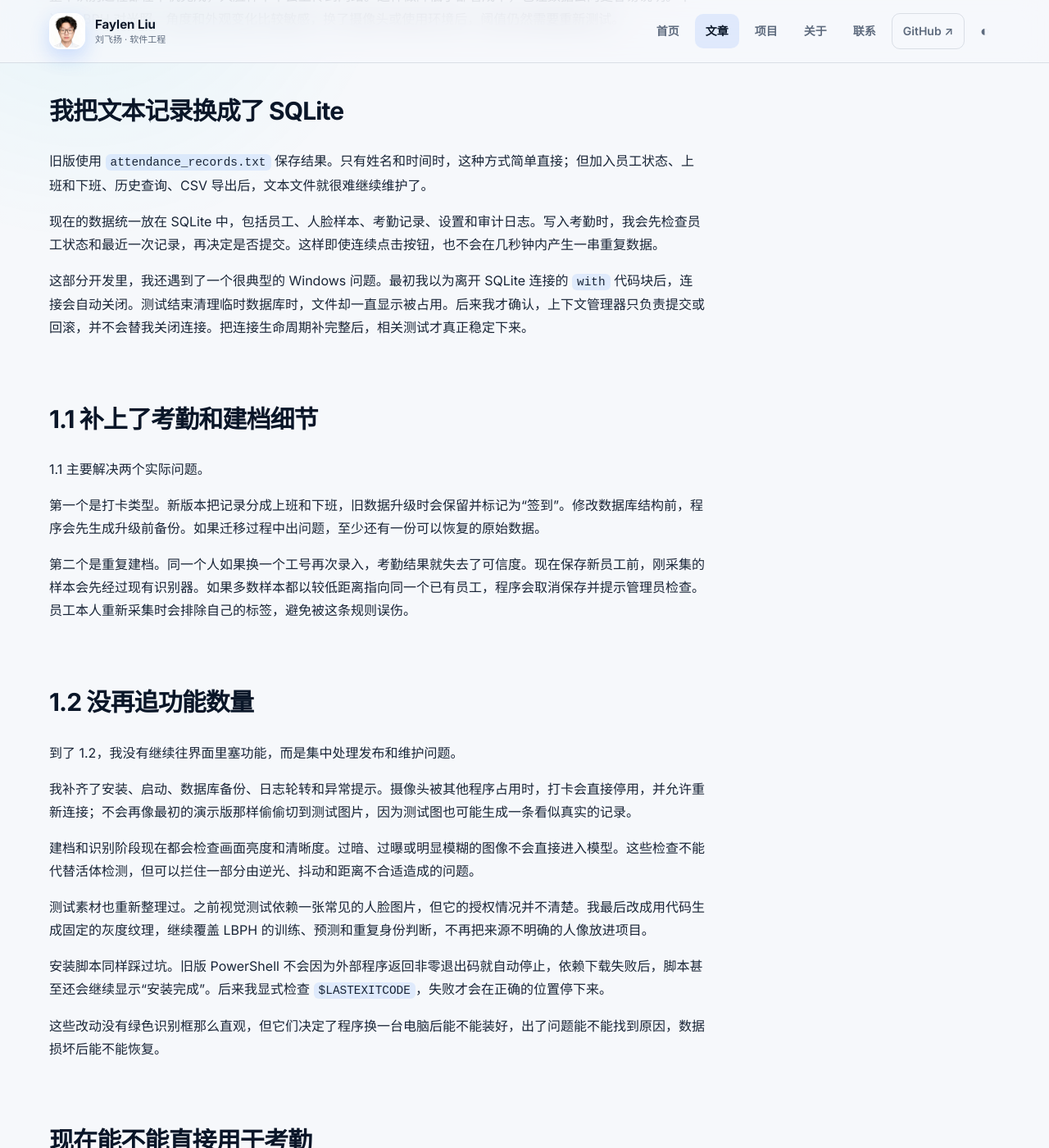
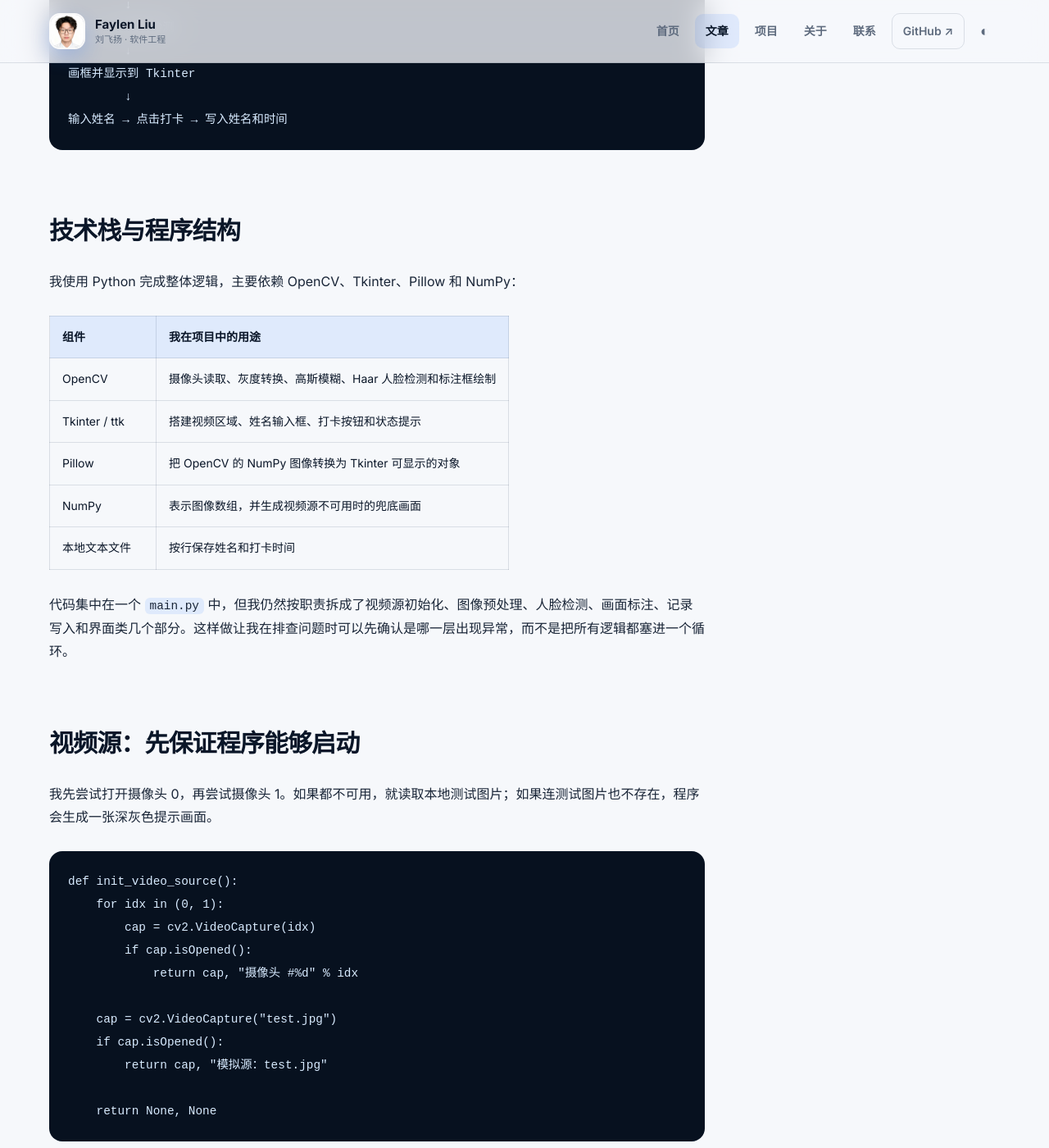
Before and after one commit to sheeplhy/sheeplhy.github.io, a Jekyll site: the page built from _posts/2025-09-18-opencv-face-attendance.md, in a window 1280 px wide and 1400 px high, scrolled down 1292 px. Shown: the whole window at 82% size. Built offline with Jekyll 4.4.1, drawn with Linux system fonts in a browser that asks for light colours; some of the changed text lies outside the part shown.

Commit message:
保留旧版记录并新增人脸考勤 1.2 文章

````diff
--- a/_posts/2025-09-18-opencv-face-attendance.md
+++ b/_posts/2025-09-18-opencv-face-attendance.md
@@ -1,72 +1,229 @@
 ---
 layout: post
-title: "轻量化人脸考勤 1.2：我把最初的检测 Demo 重新做了一遍"
-description: "从手动输入姓名到本地人脸识别，我记录了这个 Windows 考勤小工具的三次迭代，以及真正落地前必须面对的边界。"
-date: 2026-10-20 09:00:00 +0800
+title: "我用 Python 与 OpenCV 做了一个轻量化人脸考勤工具"
+description: "从摄像头取帧、Haar 人脸检测到 Tkinter 交互和本地打卡记录，我完成了一次小型计算机视觉应用实践。"
+date: 2026-10-19 09:00:00 +0800
 categories: [计算机视觉, Python, OpenCV, 桌面应用]
 permalink: /posts/opencv-face-attendance/
 ---
 
-第一次写这个项目时，我只想把 OpenCV 和 Tkinter 串起来：打开摄像头，检测到人脸后点一下按钮，再把姓名和时间写进文本文件。
+为了把 OpenCV 的图像处理流程和桌面界面开发串联起来，我做了一个轻量化人脸考勤工具。程序能够读取电脑摄像头画面，在当前帧中检测正面人脸，并在我输入姓名、点击“打卡”后，把姓名和时间追加写入本地记录文件。
 
-程序很快就跑起来了。摄像头前出现一张脸，画面里有绿色框，文本文件也多了一行记录。拿来演示没有问题，但我自己用过几次后，很快发现它并不能算真正的考勤工具。
+我需要先说明它的能力边界：**这个版本实现的是人脸检测，不是人脸身份识别。** 姓名由我手动输入，Haar 分类器只能判断画面里是否存在类似正面人脸的区域，不能证明镜头前的人就是输入框里的姓名，也没有活体检测。因此它适合作为个人学习和流程原型，不应该直接用于真实单位的正式考勤。
 
-最明显的问题是，旧版只知道“画面里有一张脸”，不知道“这张脸是谁”。姓名仍然需要手工输入，只要镜头前有任何一个人，就能替别人打卡。文本记录也只能打开文件查看，重复打卡、员工管理、备份和异常恢复都没有处理。
+## 我想练习的不只是一个检测框
 
-所以我没有继续在旧代码上堆按钮，而是重新整理了程序结构。现在这个项目更新到了 1.2，仍然是一个轻量、离线的 Windows 客户端，但从身份识别到数据管理，已经形成了比较完整的闭环。
+如果只调用一次 OpenCV 的检测函数，代码很快就能跑起来。但我更希望把它做成一个完整的小程序，所以给自己设置了几项具体目标：
 
-## 识别是怎么做的
+- 实时读取摄像头，并允许在设备不可用时降级到测试图片或提示画面；
+- 对每一帧执行灰度转换和轻量降噪，再进行人脸检测；
+- 将 OpenCV 画面持续显示在 Tkinter 窗口中，同时保持按钮可以正常响应；
+- 在点击打卡时检查姓名、画面和人脸状态，避免直接写入无效记录；
+- 将结果保存为简单、可查看的本地文本，完成从视觉输入到业务记录的最小闭环。
 
-我没有直接上体积很大的深度学习模型，而是选择了 OpenCV 自带的 Haar 检测器和 LBPH 识别器。
+最终的数据流可以概括为：
 
-Haar 只负责在画面中找到人脸区域。员工建档时，程序会连续采集 20 张人脸，把它们裁剪成统一大小的灰度图，再做直方图均衡化。LBPH 会用这些样本训练本地模型，并为每名员工保存一个标签。
+```text
+摄像头 / 测试图片
+        ↓
+OpenCV 逐帧读取
+        ↓
+灰度转换 + 高斯模糊
+        ↓
+Haar 正面人脸检测
+        ↓
+画框并显示到 Tkinter
+        ↓
+输入姓名 → 点击打卡 → 写入姓名和时间
+```
 
-日常打卡时，程序先找到人脸，再让 LBPH 返回最接近的员工标签和距离。这个距离不是“识别准确率”，数值越低，只能说明当前画面和建档样本越接近。我把默认阈值设为 65，同时要求同一名员工连续多次识别稳定，才允许点击打卡。
+## 技术栈与程序结构
 
-我保留了最后一次人工确认，没有做成“看到脸就自动写记录”。考勤设备如果放在人来人往的位置，自动触发很容易把路过的人也记进去。多点一下按钮虽然不够炫，但实际用起来更稳妥。
+我使用 Python 完成整体逻辑，主要依赖 OpenCV、Tkinter、Pillow 和 NumPy：
 
-整个识别过程都在本机完成，人脸样本不会上传到网络。这样做降低了部署成本，也让数据去向更容易说明。不过，LBPH 对光照、角度和外观变化比较敏感，换了摄像头或使用环境后，阈值仍然需要重新测试。
+| 组件 | 我在项目中的用途 |
+| --- | --- |
+| OpenCV | 摄像头读取、灰度转换、高斯模糊、Haar 人脸检测和标注框绘制 |
+| Tkinter / ttk | 搭建视频区域、姓名输入框、打卡按钮和状态提示 |
+| Pillow | 把 OpenCV 的 NumPy 图像转换为 Tkinter 可显示的对象 |
+| NumPy | 表示图像数组，并生成视频源不可用时的兜底画面 |
+| 本地文本文件 | 按行保存姓名和打卡时间 |
 
-## 我把文本记录换成了 SQLite
+代码集中在一个 `main.py` 中，但我仍然按职责拆成了视频源初始化、图像预处理、人脸检测、画面标注、记录写入和界面类几个部分。这样做让我在排查问题时可以先确认是哪一层出现异常，而不是把所有逻辑都塞进一个循环。
 
-旧版使用 `attendance_records.txt` 保存结果。只有姓名和时间时，这种方式简单直接；但加入员工状态、上班和下班、历史查询、CSV 导出后，文本文件就很难继续维护了。
+## 视频源：先保证程序能够启动
 
-现在的数据统一放在 SQLite 中，包括员工、人脸样本、考勤记录、设置和审计日志。写入考勤时，我会先检查员工状态和最近一次记录，再决定是否提交。这样即使连续点击按钮，也不会在几秒钟内产生一串重复数据。
+我先尝试打开摄像头 0，再尝试摄像头 1。如果都不可用，就读取本地测试图片；如果连测试图片也不存在，程序会生成一张深灰色提示画面。
 
-这部分开发里，我还遇到了一个很典型的 Windows 问题。最初我以为离开 SQLite 连接的 `with` 代码块后，连接会自动关闭。测试结束清理临时数据库时，文件却一直显示被占用。后来我才确认，上下文管理器只负责提交或回滚，并不会替我关闭连接。把连接生命周期补完整后，相关测试才真正稳定下来。
+```python
+def init_video_source():
+    for idx in (0, 1):
+        cap = cv2.VideoCapture(idx)
+        if cap.isOpened():
+            return cap, "摄像头 #%d" % idx
 
-## 1.1 补上了考勤和建档细节
+    cap = cv2.VideoCapture("test.jpg")
+    if cap.isOpened():
+        return cap, "模拟源：test.jpg"
 
-1.1 主要解决两个实际问题。
+    return None, None
+```
 
-第一个是打卡类型。新版本把记录分成上班和下班，旧数据升级时会保留并标记为“签到”。修改数据库结构前，程序会先生成升级前备份。如果迁移过程中出问题，至少还有一份可以恢复的原始数据。
+这个三级降级设计并不会让检测变得更准确，但它提升了程序的可调试性：即使换到没有摄像头的环境，我仍然可以打开界面，继续检查布局、状态提示和记录逻辑。
 
-第二个是重复建档。同一个人如果换一个工号再次录入，考勤结果就失去了可信度。现在保存新员工前，刚采集的样本会先经过现有识别器。如果多数样本都以较低距离指向同一个已有员工，程序会取消保存并提示管理员检查。员工本人重新采集时会排除自己的标签，避免被这条规则误伤。
+## 图像预处理与 Haar 人脸检测
 
-## 1.2 没再追功能数量
+每一帧进入检测器前，我先把 BGR 彩色图像转换为灰度图，再做一次 5×5 高斯模糊。
 
-到了 1.2，我没有继续往界面里塞功能，而是集中处理发布和维护问题。
+```python
+def preprocess(frame):
+    gray = cv2.cvtColor(frame, cv2.COLOR_BGR2GRAY)
+    return cv2.GaussianBlur(gray, (5, 5), 0)
+```
 
-我补齐了安装、启动、数据库备份、日志轮转和异常提示。摄像头被其他程序占用时，打卡会直接停用，并允许重新连接；不会再像最初的演示版那样偷偷切到测试图片，因为测试图也可能生成一条看似真实的记录。
+Haar 特征主要利用区域亮度差进行判断，灰度图已经能够提供需要的信息；高斯模糊可以轻微抑制噪点，减少细碎纹理对检测的干扰。随后我调用 OpenCV 自带的正面人脸级联分类器：
 
-建档和识别阶段现在都会检查画面亮度和清晰度。过暗、过曝或明显模糊的图像不会直接进入模型。这些检查不能代替活体检测，但可以拦住一部分由逆光、抖动和距离不合适造成的问题。
+```python
+def detect_faces(gray):
+    return face_cascade.detectMultiScale(
+        gray,
+        scaleFactor=1.1,
+        minNeighbors=5,
+        minSize=(80, 80),
+    )
+```
 
-测试素材也重新整理过。之前视觉测试依赖一张常见的人脸图片，但它的授权情况并不清楚。我最后改成用代码生成固定的灰度纹理，继续覆盖 LBPH 的训练、预测和重复身份判断，不再把来源不明确的人像放进项目。
+我把 `scaleFactor` 设置为 1.1，在检测速度和尺度搜索细度之间取一个简单平衡；`minNeighbors=5` 用于减少过于松散的候选框；`minSize=(80, 80)` 则过滤画面中过小的区域。这些参数只适合当前练习环境，并不是通用最优值。换摄像头、距离、光照或角度后，都需要重新测试漏检和误检情况。
 
-安装脚本同样踩过坑。旧版 PowerShell 不会因为外部程序返回非零退出码就自动停止，依赖下载失败后，脚本甚至还会继续显示“安装完成”。后来我显式检查 `$LASTEXITCODE`，失败才会在正确的位置停下来。
+<figure>
+  <img src="{{ '/assets/images/face-attendance/01-face-detected.png' | relative_url }}" alt="轻量化人脸考勤工具检测到一张人脸的界面">
+  <figcaption>检测阶段：程序读取摄像头 #0，在当前帧中标出一张正面人脸，此时尚未写入打卡记录。</figcaption>
+</figure>
 
-这些改动没有绿色识别框那么直观，但它们决定了程序换一台电脑后能不能装好，出了问题能不能找到原因，数据损坏后能不能恢复。
+## Tkinter 中持续显示视频
 
-## 现在能不能直接用于考勤
+这个项目里让我印象最深的并不是检测器，而是如何让 Tkinter 在刷新视频时仍然响应按钮。直接使用 `while True` 会占住主线程，窗口容易卡死，所以我使用 `root.after()` 让界面事件循环每隔约 30 毫秒调度一次更新函数。
 
-我的判断是：它可以作为课程项目、内部原型，或者有人值守的低风险考勤工具，但还不适合直接承担工资结算这类严肃场景。
+```python
+def _update_loop(self):
+    frame = self._grab_frame()
+    gray = preprocess(frame)
+    faces = detect_faces(gray)
 
-原因也很明确。现在没有专业活体检测，手机视频和清晰照片仍然可能骗过系统；LBPH 在侧脸、遮挡和光照变化较大的情况下并不稳定；单机 SQLite 适合一台设备独立使用，不适合多个门店和大量终端同步。
+    self.latest_frame = frame
+    self.latest_faces = faces
 
-如果继续迭代，我会先做活体检测、排班规则和更完整的权限审计，而不是继续调整按钮颜色。做完这几版后，我越来越觉得，人脸考勤最难的不是在画面上框出一张脸，而是让每一条记录都足够可信，并且在出现异常时还有办法解释和恢复。
+    annotated = annotate(frame, faces)
+    rgb = cv2.cvtColor(annotated, cv2.COLOR_BGR2RGB)
+    self._photo = ImageTk.PhotoImage(Image.fromarray(rgb))
+    self.video_label.configure(image=self._photo)
 
-这也是我重新做这个项目最大的收获：从“代码能够运行”，走到“程序可以交给别人使用”，中间还有很长一段工程上的路。
+    self.root.after(30, self._update_loop)
+```
+
+OpenCV 使用 BGR 通道顺序，而 Pillow 和 Tkinter 需要 RGB，所以显示前要进行颜色转换。我还把 `PhotoImage` 保存到 `self._photo`，避免局部变量在函数结束后被回收，导致界面中的画面消失。
+
+检测结果同样被缓存为 `self.latest_faces`。点击打卡时，我直接检查最新一帧的状态，不再重复运行一次检测。
+
+## 打卡校验与本地记录
+
+我给打卡按钮设置了三层基础校验：没有输入姓名时拒绝写入；画面尚未就绪时提示等待；当前帧没有检测到人脸时判定打卡失败。全部通过后，程序才把记录追加到文本文件。
+
+```python
+def on_checkin(self):
+    name = self.name_entry.get().strip()
+
+    if not name:
+        self._set_status("请先输入姓名", "orange")
+        return
+    if self.latest_frame is None:
+        self._set_status("画面未就绪，请稍候", "orange")
+        return
+    if len(self.latest_faces) == 0:
+        self._set_status("未检测到人脸，打卡失败", "red")
+        return
+
+    line = write_record(name)
+    self._set_status("打卡成功！%s" % line, "green")
+```
+
+写入时使用追加模式，每条记录由姓名和当前时间组成：
+
+```python
+def write_record(name):
+    timestamp = datetime.datetime.now().strftime("%Y-%m-%d %H:%M:%S")
+    line = "%s,%s" % (name, timestamp)
+    with open("attendance_records.txt", "a", encoding="utf-8") as f:
+        f.write(line + "\n")
+    return line
+```
+
+<figure>
+  <img src="{{ '/assets/images/face-attendance/02-checkin-success.png' | relative_url }}" alt="输入姓名并成功写入打卡时间的界面">
+  <figcaption>打卡阶段：姓名、人脸状态和画面状态通过检查后，程序在右侧显示写入成功的时间。</figcaption>
+</figure>
+
+文本追加实现简单，也便于直接打开检查，但它没有数据库的查询、去重、权限和并发能力。因此我把它看作原型阶段的数据出口，不是正式考勤系统的存储方案。
+
+## 我在调试中遇到的几个问题
+
+### 1. NumPy 数组不能直接判断真假
+
+`detectMultiScale()` 检测到人脸时可能返回数组。我最初如果写成 `if not faces`，就可能遇到数组真值不明确的问题。后来统一使用 `len(faces) == 0` 判断检测结果是否为空。
+
+### 2. 界面刷新不能阻塞事件循环
+
+实时视频很容易让人自然地写出无限循环，但 GUI 主线程还需要处理按钮、关闭窗口和重绘事件。使用 `after()` 后，视频更新和用户交互才能在同一个事件循环中协调运行。
+
+### 3. 摄像头成功打开不代表后续每帧都成功
+
+设备可能在运行中被占用或断开，所以每次 `read()` 都需要检查返回状态。读取失败时，我让程序回到兜底画面，而不是继续传递空帧。
+
+### 4. 检测到人脸不等于识别出身份
+
+这是这个项目最重要的边界。绿色框只能证明分类器在当前画面找到了一块人脸候选区域，不能证明姓名真实，也不能抵御照片、视频回放或他人代填姓名。
+
+## 隐私、安全与实际使用限制
+
+人脸属于敏感生物特征信息。虽然这个原型没有保存人脸照片和特征向量，但摄像头画面、姓名和考勤时间仍然涉及个人信息。如果继续开发，我需要在采集前取得明确同意，说明用途、保存期限和删除方式，并尽量减少不必要的数据留存。
+
+当前版本还存在以下限制：
+
+- 没有身份识别，任何人都可以输入其他姓名；
+- 没有活体检测，照片或屏幕回放可能通过人脸检测；
+- Haar 检测对侧脸、遮挡、逆光和较远距离的人脸适应性有限；
+- 文本记录没有加密、权限控制、去重和防篡改能力；
+- 没有对误检率、漏检率、延迟和不同人群表现做系统评估；
+- 界面和处理都在主线程，复杂模型加入后可能影响交互流畅度。
+
+因此，我不会把这个程序用于真实考勤决策，也不会把一次成功截图当作准确率证明。
+
+## 如果继续迭代
+
+下一步我会优先补齐工程闭环，而不是只替换一个更大的模型：
+
+1. 加入同一姓名在固定时间内的重复打卡限制；
+2. 使用 SQLite 管理记录，并提供查询、导出和删除功能；
+3. 将视频采集与推理移到工作线程，避免阻塞界面；
+4. 对摄像头失效、文件写入失败和模型加载异常给出明确提示；
+5. 在获得用户授权的前提下，再评估身份特征注册、比对和活体检测；
+6. 建立包含不同光照、角度和遮挡条件的测试集，记录误检、漏检和响应时间；
+7. 增加数据加密、访问权限、留存期限与删除机制。
+
+这个小项目让我第一次把图像处理、事件驱动 GUI 和本地数据记录串成了一个可以交互的应用。它的算法并不复杂，但我从中更清楚地理解了摄像头输入、图像格式转换、检测结果缓存、界面调度和异常兜底之间的关系。更重要的是，我也认识到：做出一个能够检测人脸的界面，只是开始；要成为真正可信的考勤系统，还需要身份验证、安全、隐私、评估和长期维护。
 
 ---
 
-本文只记录项目的实现过程和个人判断。项目使用的是我自己的测试数据，文章不公开人脸样本和真实考勤记录。
+## 图片与内容说明
+
+- 两张界面截图来自我的本地项目运行过程，仅用于技术实践展示。
+- 截图中的姓名和画面由我本人提供；文章没有公开其他人员的考勤记录。
+- 本文介绍的是个人练习原型，不构成真实考勤、人事管理或身份认证方案。
+
+---
+
+## 后续版本
+
+这个项目后来继续更新到了 1.2。我把身份识别、SQLite 数据管理、升级备份和实际使用中的问题单独写成了新文章：
+
+[查看《轻量化人脸考勤 1.2：我把最初的检测 Demo 重新做了一遍》]({{ '/posts/face-attendance-1-2/' | relative_url }})
--- /dev/null
+++ b/_posts/2026-10-20-face-attendance-1-2.md
@@ -0,0 +1,72 @@
+---
+layout: post
+title: "轻量化人脸考勤 1.2：我把最初的检测 Demo 重新做了一遍"
+description: "从手动输入姓名到本地人脸识别，我记录了这个 Windows 考勤小工具的三次迭代，以及真正落地前必须面对的边界。"
+date: 2026-10-20 09:00:00 +0800
+categories: [计算机视觉, Python, OpenCV, 桌面应用]
+permalink: /posts/face-attendance-1-2/
+---
+
+第一次写这个项目时，我只想把 OpenCV 和 Tkinter 串起来：打开摄像头，检测到人脸后点一下按钮，再把姓名和时间写进文本文件。
+
+程序很快就跑起来了。摄像头前出现一张脸，画面里有绿色框，文本文件也多了一行记录。拿来演示没有问题，但我自己用过几次后，很快发现它并不能算真正的考勤工具。
+
+最明显的问题是，旧版只知道“画面里有一张脸”，不知道“这张脸是谁”。姓名仍然需要手工输入，只要镜头前有任何一个人，就能替别人打卡。文本记录也只能打开文件查看，重复打卡、员工管理、备份和异常恢复都没有处理。
+
+所以我没有继续在旧代码上堆按钮，而是重新整理了程序结构。现在这个项目更新到了 1.2，仍然是一个轻量、离线的 Windows 客户端，但从身份识别到数据管理，已经形成了比较完整的闭环。
+
+## 识别是怎么做的
+
+我没有直接上体积很大的深度学习模型，而是选择了 OpenCV 自带的 Haar 检测器和 LBPH 识别器。
+
+Haar 只负责在画面中找到人脸区域。员工建档时，程序会连续采集 20 张人脸，把它们裁剪成统一大小的灰度图，再做直方图均衡化。LBPH 会用这些样本训练本地模型，并为每名员工保存一个标签。
+
+日常打卡时，程序先找到人脸，再让 LBPH 返回最接近的员工标签和距离。这个距离不是“识别准确率”，数值越低，只能说明当前画面和建档样本越接近。我把默认阈值设为 65，同时要求同一名员工连续多次识别稳定，才允许点击打卡。
+
+我保留了最后一次人工确认，没有做成“看到脸就自动写记录”。考勤设备如果放在人来人往的位置，自动触发很容易把路过的人也记进去。多点一下按钮虽然不够炫，但实际用起来更稳妥。
+
+整个识别过程都在本机完成，人脸样本不会上传到网络。这样做降低了部署成本，也让数据去向更容易说明。不过，LBPH 对光照、角度和外观变化比较敏感，换了摄像头或使用环境后，阈值仍然需要重新测试。
+
+## 我把文本记录换成了 SQLite
+
+旧版使用 `attendance_records.txt` 保存结果。只有姓名和时间时，这种方式简单直接；但加入员工状态、上班和下班、历史查询、CSV 导出后，文本文件就很难继续维护了。
+
+现在的数据统一放在 SQLite 中，包括员工、人脸样本、考勤记录、设置和审计日志。写入考勤时，我会先检查员工状态和最近一次记录，再决定是否提交。这样即使连续点击按钮，也不会在几秒钟内产生一串重复数据。
+
+这部分开发里，我还遇到了一个很典型的 Windows 问题。最初我以为离开 SQLite 连接的 `with` 代码块后，连接会自动关闭。测试结束清理临时数据库时，文件却一直显示被占用。后来我才确认，上下文管理器只负责提交或回滚，并不会替我关闭连接。把连接生命周期补完整后，相关测试才真正稳定下来。
+
+## 1.1 补上了考勤和建档细节
+
+1.1 主要解决两个实际问题。
+
+第一个是打卡类型。新版本把记录分成上班和下班，旧数据升级时会保留并标记为“签到”。修改数据库结构前，程序会先生成升级前备份。如果迁移过程中出问题，至少还有一份可以恢复的原始数据。
+
+第二个是重复建档。同一个人如果换一个工号再次录入，考勤结果就失去了可信度。现在保存新员工前，刚采集的样本会先经过现有识别器。如果多数样本都以较低距离指向同一个已有员工，程序会取消保存并提示管理员检查。员工本人重新采集时会排除自己的标签，避免被这条规则误伤。
+
+## 1.2 没再追功能数量
+
+到了 1.2，我没有继续往界面里塞功能，而是集中处理发布和维护问题。
+
+我补齐了安装、启动、数据库备份、日志轮转和异常提示。摄像头被其他程序占用时，打卡会直接停用，并允许重新连接；不会再像最初的演示版那样偷偷切到测试图片，因为测试图也可能生成一条看似真实的记录。
+
+建档和识别阶段现在都会检查画面亮度和清晰度。过暗、过曝或明显模糊的图像不会直接进入模型。这些检查不能代替活体检测，但可以拦住一部分由逆光、抖动和距离不合适造成的问题。
+
+测试素材也重新整理过。之前视觉测试依赖一张常见的人脸图片，但它的授权情况并不清楚。我最后改成用代码生成固定的灰度纹理，继续覆盖 LBPH 的训练、预测和重复身份判断，不再把来源不明确的人像放进项目。
+
+安装脚本同样踩过坑。旧版 PowerShell 不会因为外部程序返回非零退出码就自动停止，依赖下载失败后，脚本甚至还会继续显示“安装完成”。后来我显式检查 `$LASTEXITCODE`，失败才会在正确的位置停下来。
+
+这些改动没有绿色识别框那么直观，但它们决定了程序换一台电脑后能不能装好，出了问题能不能找到原因，数据损坏后能不能恢复。
+
+## 现在能不能直接用于考勤
+
+我的判断是：它可以作为课程项目、内部原型，或者有人值守的低风险考勤工具，但还不适合直接承担工资结算这类严肃场景。
+
+原因也很明确。现在没有专业活体检测，手机视频和清晰照片仍然可能骗过系统；LBPH 在侧脸、遮挡和光照变化较大的情况下并不稳定；单机 SQLite 适合一台设备独立使用，不适合多个门店和大量终端同步。
+
+如果继续迭代，我会先做活体检测、排班规则和更完整的权限审计，而不是继续调整按钮颜色。做完这几版后，我越来越觉得，人脸考勤最难的不是在画面上框出一张脸，而是让每一条记录都足够可信，并且在出现异常时还有办法解释和恢复。
+
+这也是我重新做这个项目最大的收获：从“代码能够运行”，走到“程序可以交给别人使用”，中间还有很长一段工程上的路。
+
+---
+
+本文只记录项目的实现过程和个人判断。项目使用的是我自己的测试数据，文章不公开人脸样本和真实考勤记录。
--- a/projects.md
+++ b/projects.md
@@ -38,7 +38,7 @@
     <span class="project-entry-action">查看记录 →</span>
   </a>
 
-  <a class="project-entry" href="{{ '/posts/opencv-face-attendance/' | relative_url }}">
+  <a class="project-entry" href="{{ '/posts/face-attendance-1-2/' | relative_url }}">
     <span class="project-entry-index">04</span>
     <span class="project-entry-body">
       <span class="project-entry-meta">2026 · Python / OpenCV · 1.2</span>
````
